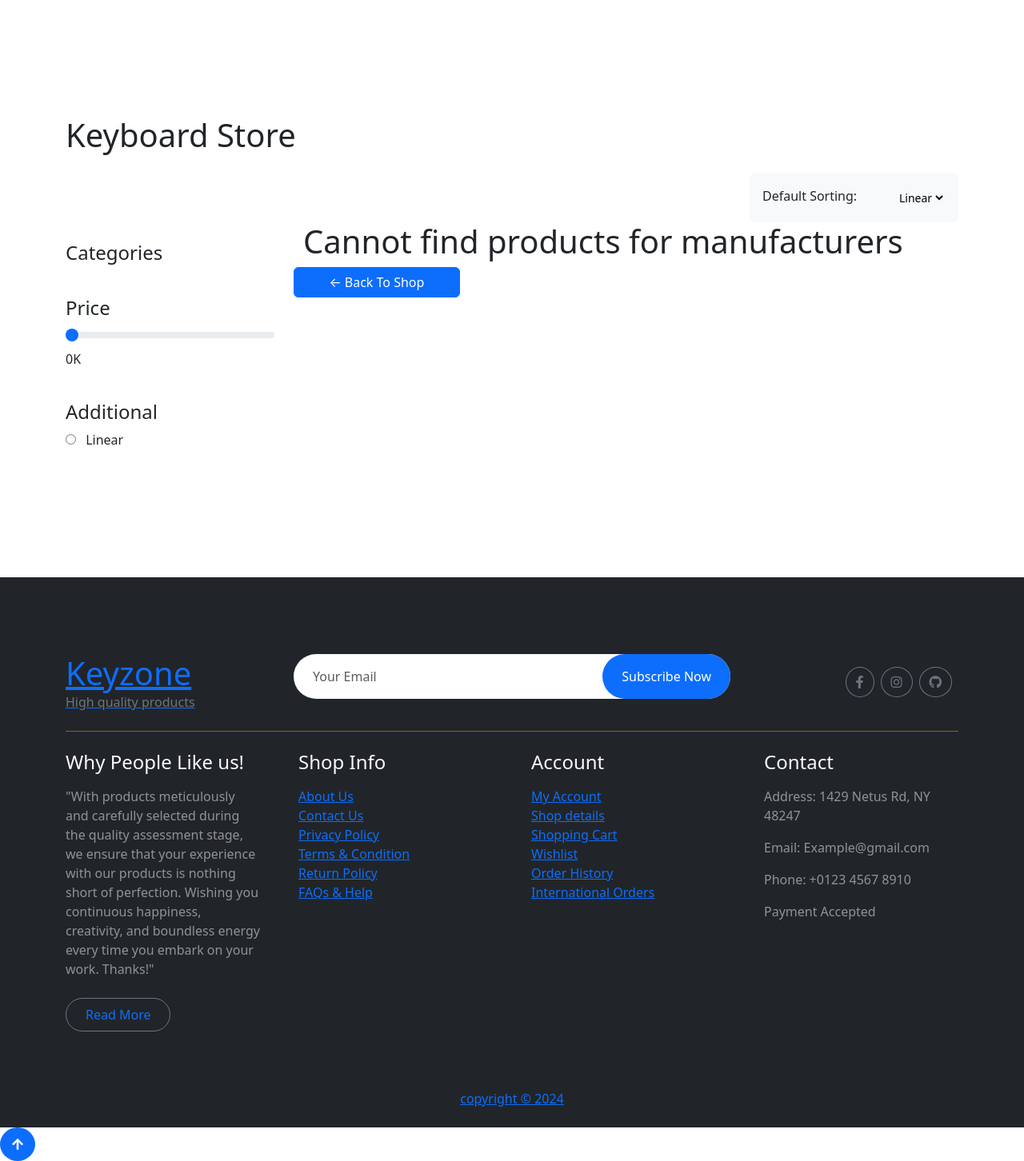
After one commit to dainguyen1809/Mechanical-Keyboard, a PHP site: page /prods_by_manufacturer.php?manufactuers_name=1 in a window 1280 px wide. The commit adds this page. Shown: the part 543-1995 px from the top of the page at 80% size. Run offline with PHP 8.4, Linux system fonts and the light colour scheme; data that the repository does not hold is empty; a stand-in replaces the project's code that opens the database connection; some libraries are stand-ins or nearby versions.

Commit message:
update find products by manufacturer & AJAX cart(add to cart, change the number of product, remove product)

```diff
--- a/handlers/process_signin.php
+++ b/handlers/process_signin.php
@@ -35,5 +35,4 @@ if($num_rows == 1){
     header("location: ../index.php");
     exit;
 }
-
-header("location: ../signin.php?error=username or password is incorrect");
+header("location: ../signin.php?err=username or password is incorrect");
--- a/handlers/update_quantity_cart.php
+++ b/handlers/update_quantity_cart.php
@@ -14,5 +14,3 @@ if($type === 'decrease'){
 }else{
     $_SESSION['cart'][$id]['quantity']++;
 }
-header("location: ../cart.php");
-exit;
--- a/includes/footer.php
+++ b/includes/footer.php
@@ -73,7 +73,6 @@
                     <p>Email: Example@gmail.com</p>
                     <p>Phone: +0123 4567 8910</p>
                     <p>Payment Accepted</p>
-                    <img src="../../assets/img/payment.png" class="img-fluid" alt="">
                 </div>
             </div>
         </div>
@@ -99,15 +98,19 @@
         class="fa fa-arrow-up"></i></a>
 
 <!-- JavaScript Libraries -->
-<script src="https://ajax.googleapis.com/ajax/libs/jquery/3.6.4/jquery.min.js"></script>
+<script src="https://ajax.googleapis.com/ajax/libs/jquery/3.7.1/jquery.min.js"></script>
 <script src="https://cdn.jsdelivr.net/npm/bootstrap@5.0.0/dist/js/bootstrap.bundle.min.js"></script>
-<script src="../assets/lib/easing/easing.min.js"></script>
-<script src="../assets/lib/waypoints/waypoints.min.js"></script>
-<script src="../assets/lib/lightbox/js/lightbox.min.js"></script>
-<script src="../assets/lib/owlcarousel/owl.carousel.min.js"></script>
+<script src="./assets/lib/easing/easing.min.js"></script>
+<script src="./assets/lib/waypoints/waypoints.min.js"></script>
+<script src="./assets/lib/lightbox/js/lightbox.min.js"></script>
+<script src="./assets/lib/owlcarousel/owl.carousel.min.js"></script>
 
 <!-- Template Javascript -->
-<script src="../assets/js/main.js"></script>
+<!-- <script src="./assets/js/main.js"></script> -->
+
+<!-- jQuery -->
+<script src="./assets/js/script.js"></script>
+
 </body>
 
 </html>
--- a/includes/products.php
+++ b/includes/products.php
@@ -53,7 +53,7 @@
                             <div class="row g-4">
                                 <?php foreach($result as $each) {?>
                                 <div class="col-md-6 col-lg-4 col-xl-3">
-                                    <a href="../pages/detail.php?id=<?php echo $each['id']; ?>">
+                                    <a href="./detail.php?id=<?php echo $each['id']; ?>">
                                         <div class="rounded position-relative fruite-item">
                                             <div class="fruite-img">
                                                 <img src="./assets/temp/imgs/<?php echo $each['photos'];?>"
--- /dev/null
+++ b/prods_by_manufacturer.php
@@ -0,0 +1,120 @@
+<?php include './includes/navbar.php';?>
+
+<?php include './includes/searchbar.php';?>
+
+<?php include './includes/header.php';?>
+
+<?php
+    require './config/connect.php';
+
+    $manu_name = $_GET['manufactuers_name'];
+    $sql = "select products.*,
+    manufacturers.id as manu_id, manufacturers.manufacturers_name as manu_name
+    from products
+    join manufacturers on manufacturers.id = products.manufacturer_id
+    where manufacturers.manufacturers_name like '%$manu_name%'";
+    $result = mysqli_query($conn, $sql);
+    $num_rows = mysqli_num_rows($result);
+?>
+
+<!-- Fruits Shop Start-->
+<div class="container-fluid fruite py-5">
+    <div class="container py-5">
+        <h1 class="mb-4">Keyboard Store</h1>
+        <div class="row g-4">
+            <div class="col-lg-12">
+                <div class="row g-4">
+                    <div class="col-xl-3">
+                    </div>
+                    <div class="col-6"></div>
+                    <div class="col-xl-3">
+                        <div class="bg-light ps-3 py-3 rounded d-flex justify-content-between mb-4">
+                            <label for="fruits">Default Sorting:</label>
+                            <select id="fruits" name="fruitlist" class="border-0 form-select-sm bg-light me-3"
+                                form="fruitform">
+                                <option value="opel">Linear</option>
+                            </select>
+                        </div>
+                    </div>
+                </div>
+                <div class="row g-4">
+                    <div class="col-lg-3">
+                        <div class="row g-4">
+                            <div class="col-lg-12">
+                                <div class="mb-3">
+                                    <h4>Categories</h4>
+                                    <ul class="list-unstyled fruite-categorie">
+                                        <?php require './repository/categories.php';?>
+                                    </ul>
+                                </div>
+                            </div>
+                            <div class="col-lg-12">
+                                <div class="mb-3">
+                                    <h4 class="mb-2">Price</h4>
+                                    <input type="range" class="form-range w-100" id="rangeInput" name="rangeInput"
+                                        min="0" max="5000" value="0" oninput="amount.value=rangeInput.value">
+                                    <output id="amount" name="amount" min-velue="0" max-value="5000"
+                                        for="rangeInput">0</output><span>K</span>
+                                </div>
+                            </div>
+                            <div class="col-lg-12">
+                                <div class="mb-3">
+                                    <h4>Additional</h4>
+                                    <div class="mb-2">
+                                        <input type="radio" class="me-2" id="Categories-1" name="Categories-1"
+                                            value="Beverages">
+                                        <label for="Categories-1"> Linear</label>
+                                    </div>
+                                </div>
+                            </div>
+                        </div>
+                    </div>
+                    <div class="col-lg-9">
+                        <div class="row g-4 justify-content-center">
+                            <?php if($num_rows == 0) {?>
+                            <div class="row">
+                                <h1>Cannot find products for manufacturers</h1>
+                                <a class="btn btn-primary col-3" href="shop.php">&leftarrow; Back To Shop</a>
+                            </div>
+                            <?php } else {?>
+                            <?php foreach($result as $each){?>
+                            <div class="col-md-6 col-lg-6 col-xl-4">
+                                <a href="detail.php?id=<?php echo $each['id'];?>">
+                                    <div class="rounded position-relative fruite-item">
+                                        <div class="fruite-img">
+                                            <img src="./assets/temp/imgs/<?php echo $each['photos'];?>"
+                                                class="img-fluid w-100 rounded-top" alt="">
+                                        </div>
+                                        <div class="text-white bg-secondary px-3 py-1 rounded position-absolute"
+                                            style="top: 10px; left: 10px;"> <?php echo $each['manu_name'];?>
+                                        </div>
+                                        <div class="p-4 border border-secondary border-top-0 rounded-bottom">
+                                            <h4><?php echo $each['product_name'];?></h4>
+                                            <h5>
+                                                <span class="text-primary">Brand:
+                                                </span><?php echo $each['manu_name'];?>
+                                            </h5>
+                                            <div class="d-flex justify-content-between flex-lg-wrap">
+                                                <p class="text-dark fs-5 fw-bold mb-0">
+                                                    <?php echo $each['price'];?>K
+                                                </p>
+                                                <a href="./handlers/add_to_cart.php?id=<?php echo $each['id'];?>"
+                                                    class="btn border border-secondary rounded-pill px-3 text-primary"><i
+                                                        class="fa fa-shopping-bag me-2 text-primary"></i> Add to
+                                                    cart</a>
+                                            </div>
+                                        </div>
+                                    </div>
+                                </a>
+                            </div>
+                            <?php }?>
+                            <?php }?>
+                        </div>
+                    </div>
+                </div>
+            </div>
+        </div>
+    </div>
+</div>
+<!-- Fruits Shop End-->
+<?php include './includes/footer.php';?>
--- /dev/null
+++ b/repository/categories.php
@@ -0,0 +1,13 @@
+<?php
+    $sql = "select * from manufacturers";
+    $manu = mysqli_query($conn, $sql);
+?>
+
+<?php foreach($manu as $each){?>
+<li>
+    <div class="d-flex justify-content-between fruite-name">
+        <a href="./prods_by_manufacturer.php?manufactuers_name=<?php echo $each['manufacturers_name']?>">
+            <?php echo $each['manufacturers_name'];?></a>
+    </div>
+</li>
+<?php }?>
--- a/repository/related_products.php
+++ b/repository/related_products.php
@@ -1,4 +1,4 @@
-<h1 class="fw-bold mb-0">Related products</h1>
+<!-- <h1 class="fw-bold mb-0">Related products</h1>
 <div class="vesitable">
     <div class="owl-carousel vegetable-carousel justify-content-center">
         <div class="border border-primary rounded position-relative vesitable-item">
@@ -130,4 +130,4 @@
             </div>
         </div>
     </div>
-</div>
+</div> -->
```
Also changed, not shown: admin/includes/sidebar.php (+4 -4 lines), cart.php (+27 -18 lines), customer.php (+9 -3 lines), customer_ordered.php (added, +106 -0 lines), detail.php (+1 -10 lines), handlers/add_to_cart.php (+14 -1 lines), handlers/process_prods_by_manufacturer.php (added, +13 -0 lines), shop.php (+7 -13 lines), test.php (added, +27 -0 lines), readme.md (added).
